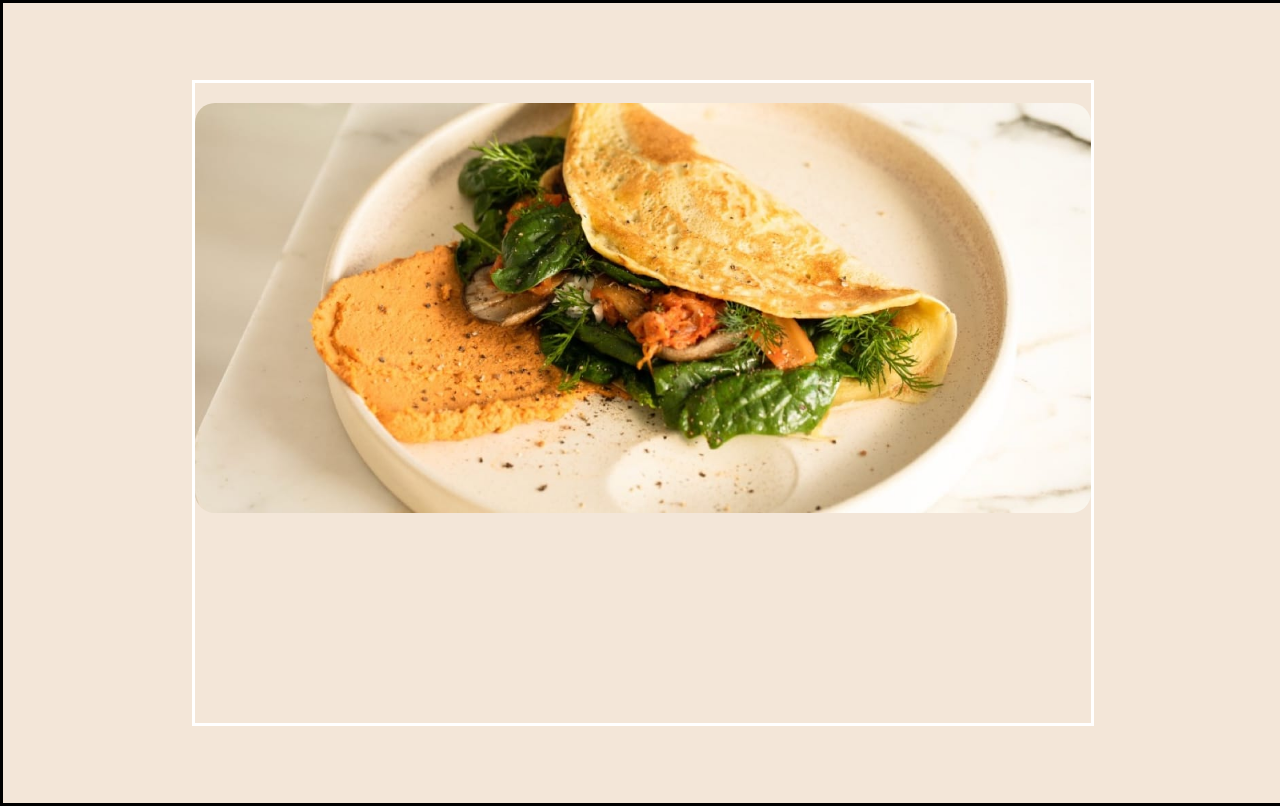
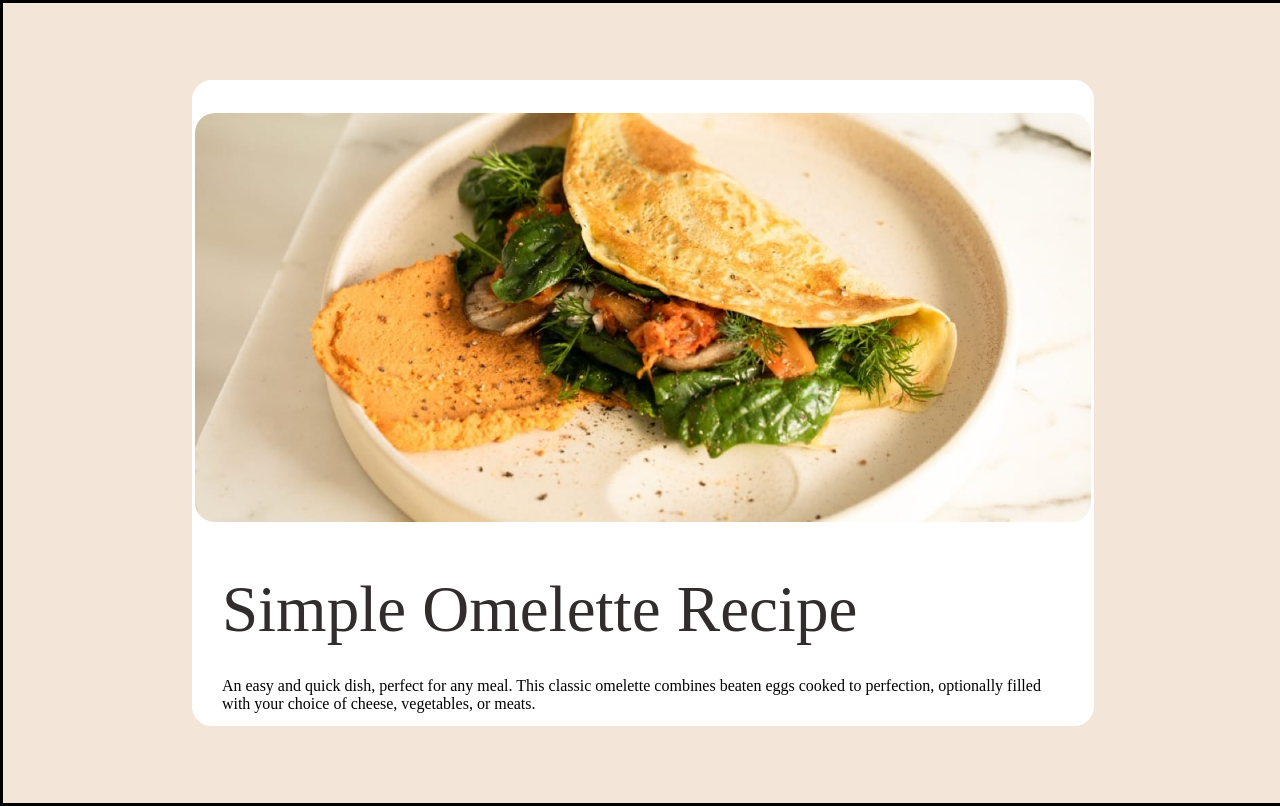
Before and after one commit to notfaraway/recipe-page-main, a plain HTML site: page index.html in a window 1280 px wide. Drawn offline with Linux system fonts and the light colour scheme.

Commit message:
Update index.html

```diff
--- a/index.html
+++ b/index.html
@@ -42,29 +42,58 @@
       }
       .div-1 {
         display: flex;
+        flex-direction: column;
         justify-content: center;
-        align-items: flex-start;
+        align-items: center;
         min-height: 80vh;
         width: 70%;
         border-style: solid;
         border-color: white;
+        border-radius: 20px;
+        background-color: white;
       }
+
       .omelette-image {
         width: 100%;
         max-width: 1000px;
         margin-top: 20px;
         border-radius: 20px;
       }
+      .div-2 {
+        width: 94%;
+        display: flex;
+        justify-content: flex-start;
+        align-items: flex-start;
+        margin-top: 50px;
+        margin-bottom: 30px;
+      }
+      .title {
+        margin: 0;
+        font-size: 65px;
+        color: var(--titlecolor);
+      }
+      .div-3 {
+        margin: 0;
+        width: 94%;
+      }
+      .bio {
+        margin: 0;
+      }
     </style>
   </head>
   <body>
     <div class="div-0">
       <div class="div-1">
-        <img
-          class="omelette-image"
-          alt="omelette-image"
-          src="./assets/images/image-omelette.jpeg"
-        />
+        <img class="omelette-image" alt="omelette-image"
+        src="./assets/images/image-omelette.jpeg"
+      </div>
+      <div class="div-2"><p class="title">Simple Omelette Recipe</p></div>
+      <div class="div-3">
+        <p class="bio">
+          An easy and quick dish, perfect for any meal. This classic omelette
+          combines beaten eggs cooked to perfection, optionally filled with your
+          choice of cheese, vegetables, or meats.
+        </p>
       </div>
     </div>
 
```
